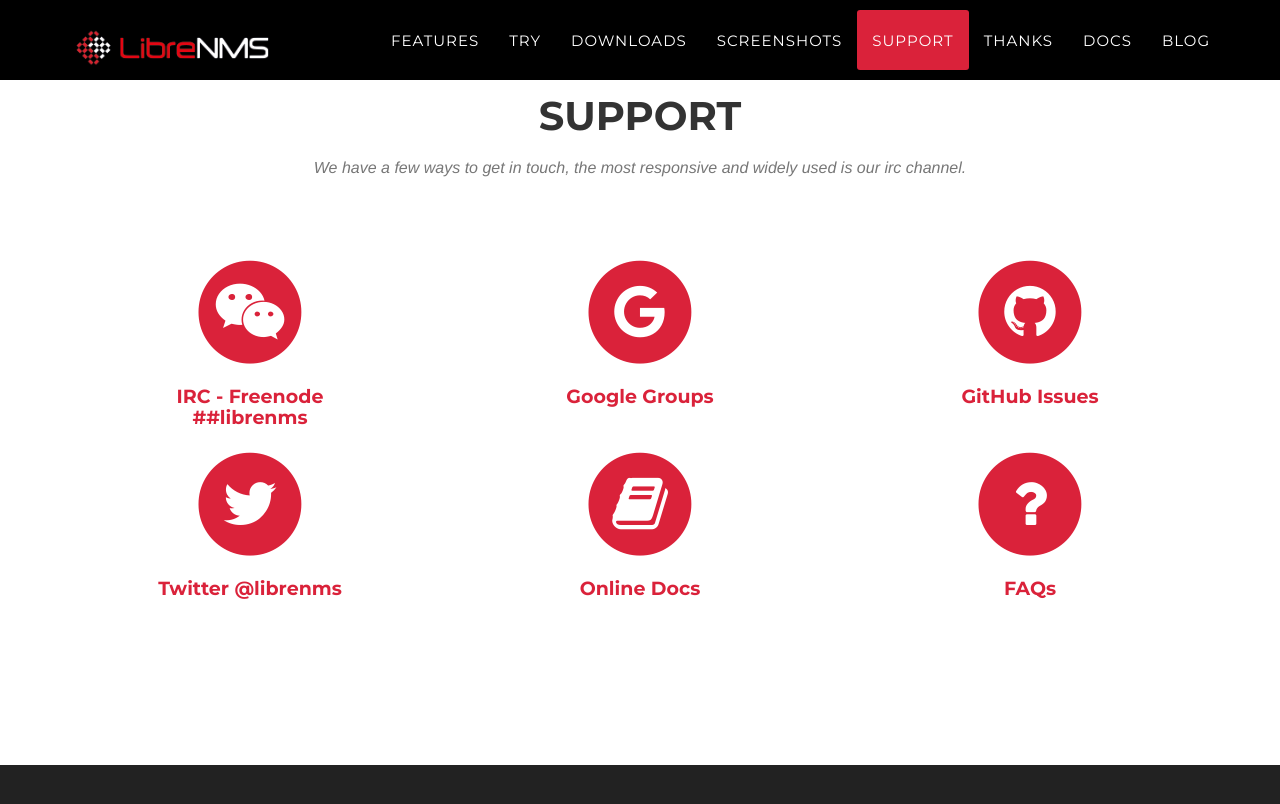
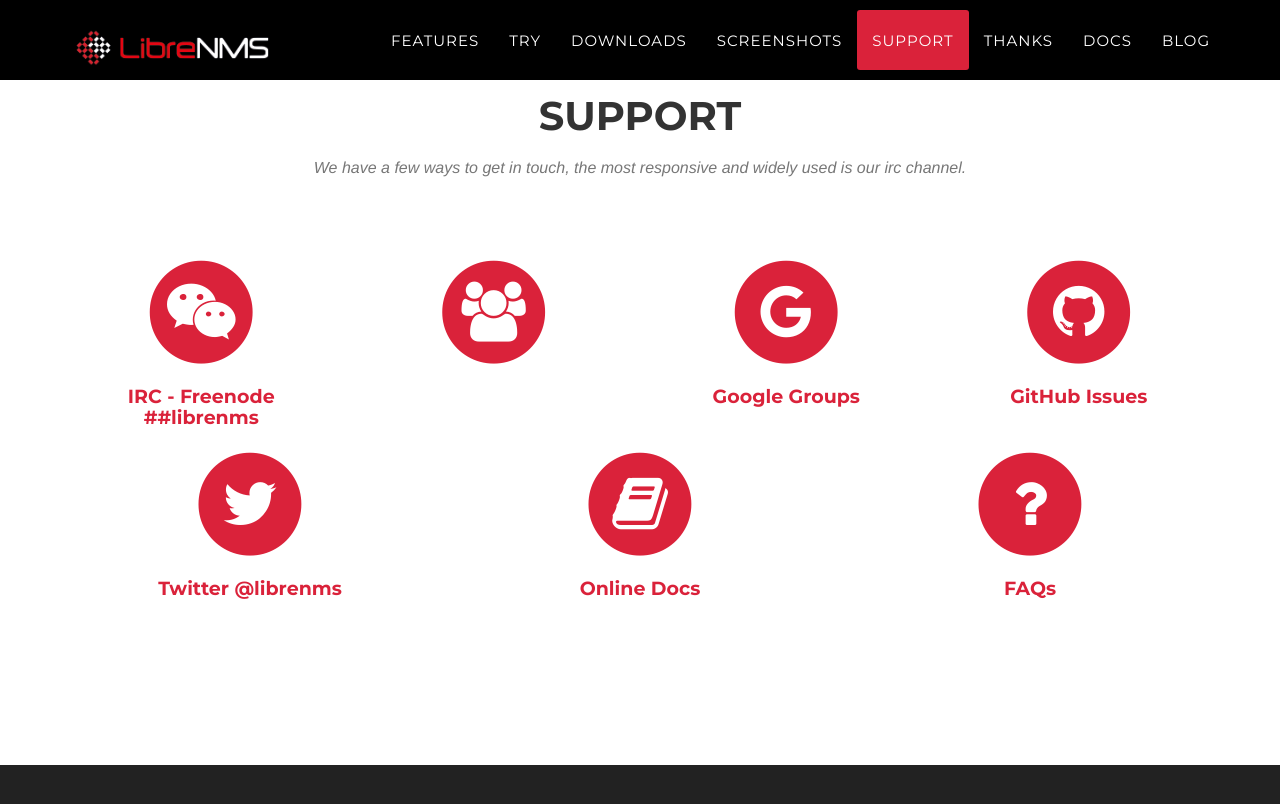
Before and after one commit to librenms/librenms.github.io, a Jekyll site: the page built from index.html, in a window 1280 px wide and 900 px high, scrolled down 3793 px. Shown: the top 804 px of the window. Built offline with Jekyll 4.4.1, drawn with Linux system fonts in a browser that asks for light colours; some web fonts are replaced.

Commit message:
Add link to new community site

```diff
--- a/_includes/support.html
+++ b/_includes/support.html
@@ -8,7 +8,7 @@
         </div>
         <div class="row text-center">
             <a href="http://webchat.freenode.net/?channels=##librenms" target="_blank">
-                <div class="col-md-4">
+                <div class="col-md-3">
                     <span class="fa-stack fa-4x">
                         <i class="fa fa-circle fa-stack-2x text-primary"></i>
                         <i class="fa fa-wechat fa-stack-1x fa-inverse"></i>
@@ -16,8 +16,16 @@
                     <h4 class="service-heading">IRC - Freenode<br />##librenms</h4>
                 </div>
             </a>
+            <a href="https://community.librenms.org" target="_blank">
+                <div class="col-md-3">
+                    <span class="fa-stack fa-4x">
+                        <i class="fa fa-circle fa-stack-2x text-primary"></i>
+                        <i class="fa fa-users fa-stack-1x fa-inverse"></i>
+                    </span>
+                </div>
+            </a>
             <a href="https://groups.google.com/forum/#!forum/librenms-project" target="_blank">
-                <div class="col-md-4">
+                <div class="col-md-3">
                     <span class="fa-stack fa-4x">
                         <i class="fa fa-circle fa-stack-2x text-primary"></i>
                         <i class="fa fa-google fa-stack-1x fa-inverse"></i>
@@ -26,7 +34,7 @@
                 </div>
             </a>
             <a href="https://github.com/librenms/librenms/issues" target="_blank">
-                <div class="col-md-4">
+                <div class="col-md-3">
                     <span class="fa-stack fa-4x">
                         <i class="fa fa-circle fa-stack-2x text-primary"></i>
                         <i class="fa fa-github fa-stack-1x fa-inverse"></i>
```
